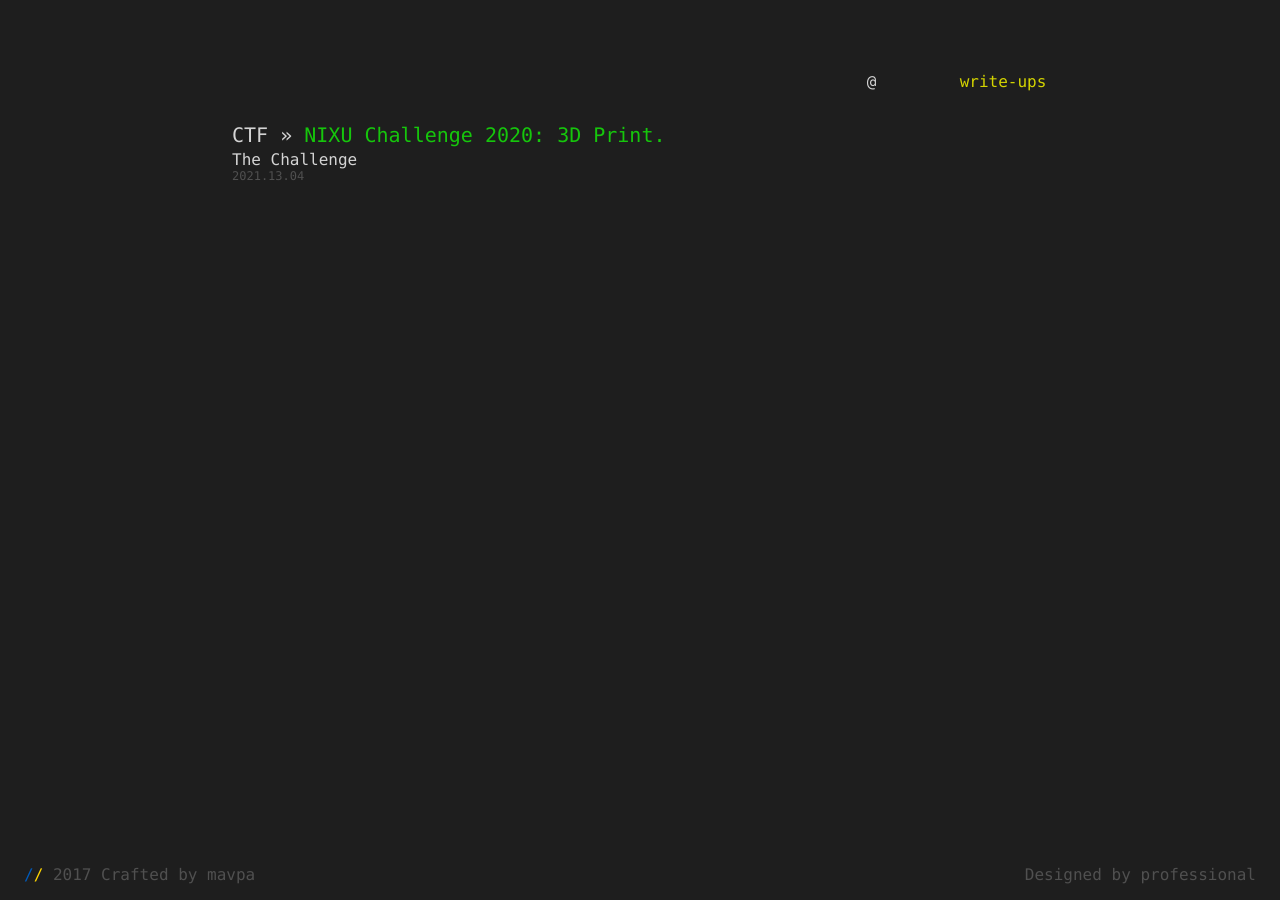
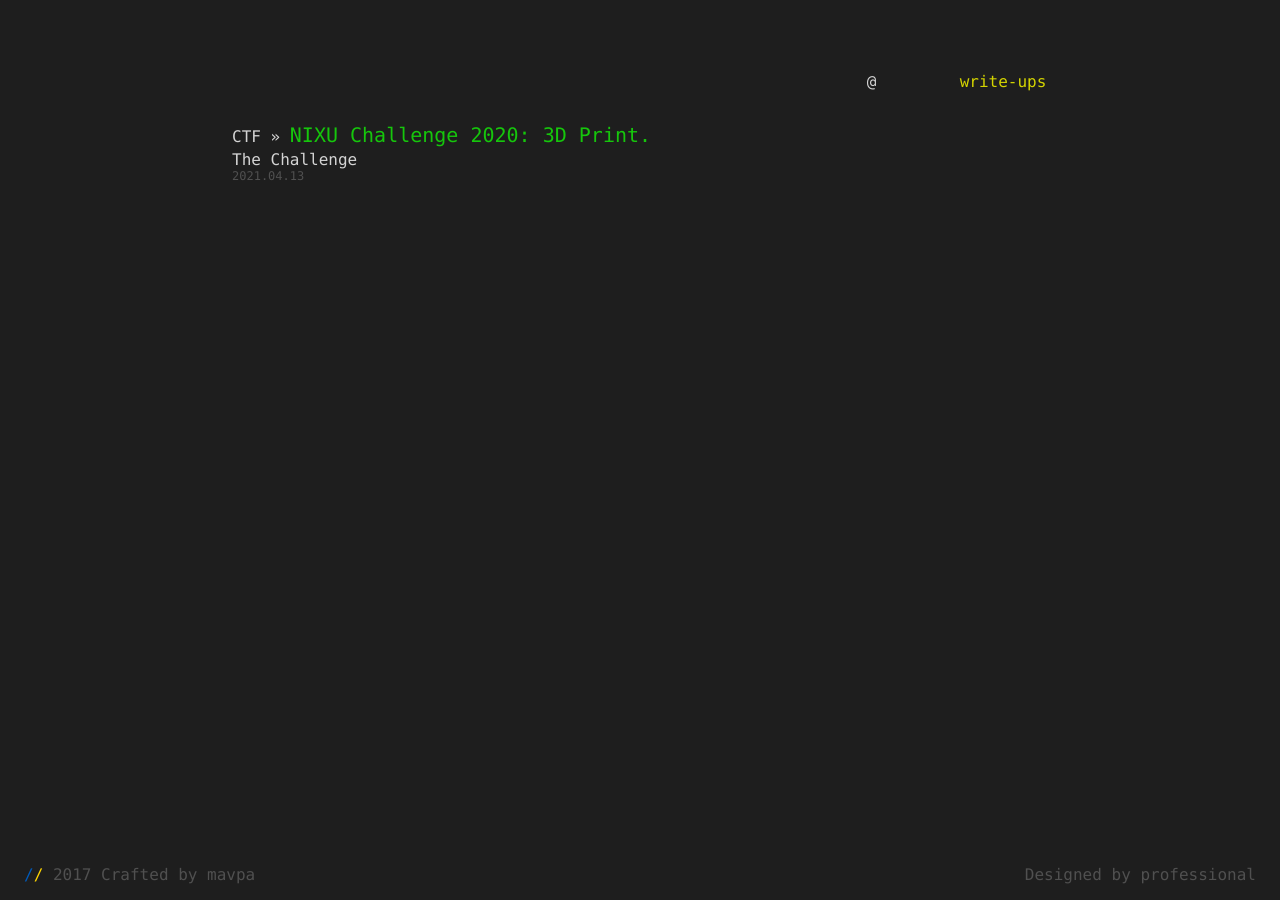
Before and after one commit to taranich/taranich.github.io, a Jekyll site: the page built from write-ups/index.html, in a window 1280 px wide. Built offline with Jekyll 4.4.1, drawn with Linux system fonts in a browser that asks for light colours; the list of posts is cut into pages by our own code.

Commit message:
Updates to posts layout

```diff
--- a/css/main.css
+++ b/css/main.css
@@ -328,3 +328,7 @@ footer a{
     color:inherit;
     text-decoration: none;
 }
+
+.post-date{
+    margin-top: 1em;
+}
--- a/write-ups/index.html
+++ b/write-ups/index.html
@@ -33,11 +33,11 @@ active_page: write-ups
 <ul class="write-ups-list">
   {% for post in paginator.posts %}
     <li class="write-up-entry">
+      <span class="write-up-category">{{ post.category }} »</span>
       <a class="write-up-link" href="{{ post.url }}">
-        <span class="write-up-category">{{ post.category }} »</span>
         <span class="write-up-title">{{ post.title }}</span>
         <div class="write-up-excerpt">{{ post.content | markdownify | strip_html | truncatewords: 20 }}</div>
-        <div class="write-up-date">{{ post.date | date: "%Y.%d.%m" }}</div>
+        <div class="write-up-date">{{ post.date | date: "%Y.%m.%d" }}</div>
       </a>
     </li>
 	{% endfor %}
```
